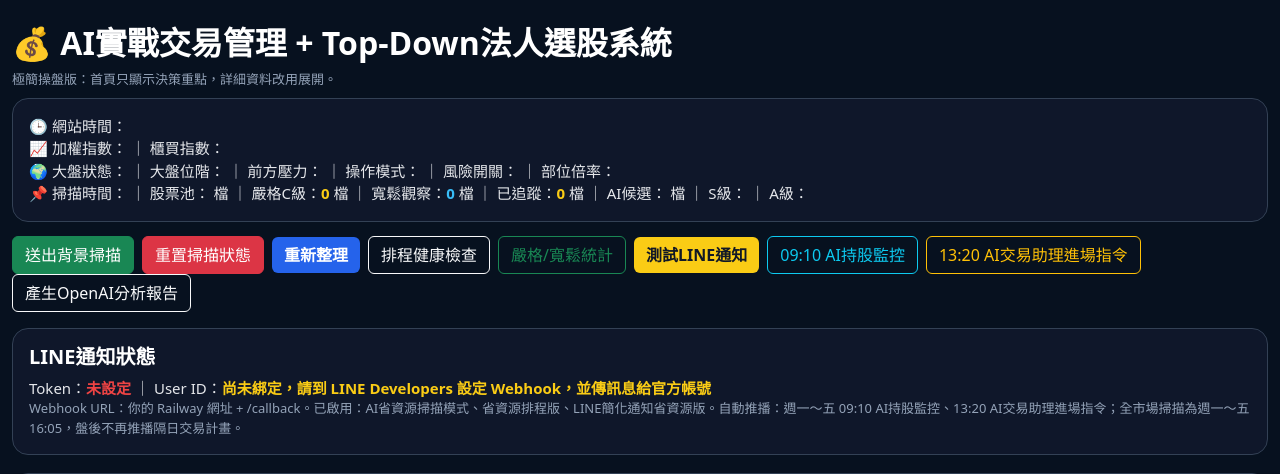
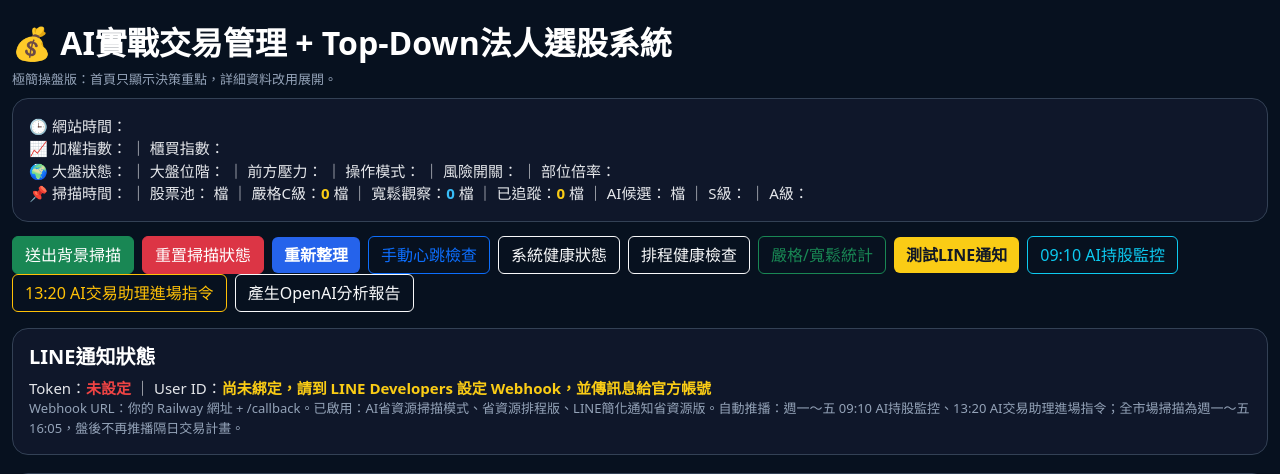
Before and after one commit to dannykao0715-code/stock-ai, a Python web app: template templates/index.html in a window 1280 px wide. Shown: the top 474 px of the page. Run offline with Jinja, Linux system fonts and the light colour scheme; the template is opened without the code that fills it, so the values that code supplies are empty.

Commit message:
Update index.html

```diff
--- a/templates/index.html
+++ b/templates/index.html
@@ -2,7 +2,7 @@
 <html lang="zh-TW">
 <head>
 <meta charset="UTF-8">
-<title>AI實戰交易管理 + Top-Down法人選股系統｜嚴格C級＋寬鬆觀察版</title>
+<title>AI實戰交易管理 + Top-Down法人選股系統｜輕量穩定監控版</title>
 <meta name="viewport" content="width=device-width, initial-scale=1">
 <link href="https://cdn.jsdelivr.net/npm/bootstrap@5.3.0/dist/css/bootstrap.min.css" rel="stylesheet">
 <script>setInterval(function(){ location.reload(); }, 300000);</script>
@@ -18,7 +18,7 @@ body{background:#07111f;color:#e5e7eb;font-size:15px}.container{max-width:1500px
 <div>🌍 大盤狀態：<span class="{% if allow_new_positions %}good{% else %}bad{% endif %}">{{ market_status }}</span> ｜ 大盤位階：{{ market_egg_zone }} ｜ 前方壓力：{{ market_pressure_note }} ｜ 操作模式：<span class="warning">{{ risk_mode }}</span> ｜ 風險開關：{% if allow_new_positions %}<span class="good">{{ risk_switch }}</span>{% else %}<span class="bad">{{ risk_switch }}</span>{% endif %} ｜ 部位倍率：{{ risk_multiplier }}</div>
 <div>📌 掃描時間：{{ scan_updated_at }} ｜ 股票池：{{ stock_pool_count }} 檔 ｜ 嚴格C級：<span class="warning">{{ entry_alerts|length }}</span> 檔 ｜ 寬鬆觀察：<span class="blue">{{ loose_watch_count|default(0) }}</span> 檔 ｜ 已追蹤：<span class="warning">{{ tracks|length }}</span> 檔 ｜ AI候選：{{ candidate_count }} 檔 ｜ S級：{{ s_count }} ｜ A級：{{ a_count }}</div>
 </div>
-<div class="mb-3"><a href="/scan-now" class="btn btn-success me-2">送出背景掃描</a><a href="/reset-scan-status" class="btn btn-danger me-2" onclick="return confirm('確定要重置掃描狀態嗎？')">重置掃描狀態</a><button onclick="location.reload()" class="btn btn-main me-2">重新整理</button><a href="/schedule-health" class="btn btn-outline-light me-2" target="_blank">排程健康檢查</a><a href="/signal-summary" class="btn btn-outline-success me-2" target="_blank">嚴格/寬鬆統計</a><a href="/line-test" class="btn btn-yellow me-2">測試LINE通知</a><a href="/line-open-watch" class="btn btn-outline-info me-2">09:10 AI持股監控</a><a href="/line-preclose" class="btn btn-outline-warning me-2">13:20 AI交易助理進場指令</a><a href="/generate-ai-report" class="btn btn-outline-light">產生OpenAI分析報告</a></div>
+<div class="mb-3"><a href="/scan-now" class="btn btn-success me-2">送出背景掃描</a><a href="/reset-scan-status" class="btn btn-danger me-2" onclick="return confirm('確定要重置掃描狀態嗎？')">重置掃描狀態</a><button onclick="location.reload()" class="btn btn-main me-2">重新整理</button><a href="/heartbeat" class="btn btn-outline-primary me-2" target="_blank">手動心跳檢查</a><a href="/system-health" class="btn btn-outline-light me-2" target="_blank">系統健康狀態</a><a href="/schedule-health" class="btn btn-outline-light me-2" target="_blank">排程健康檢查</a><a href="/signal-summary" class="btn btn-outline-success me-2" target="_blank">嚴格/寬鬆統計</a><a href="/line-test" class="btn btn-yellow me-2">測試LINE通知</a><a href="/line-open-watch" class="btn btn-outline-info me-2">09:10 AI持股監控</a><a href="/line-preclose" class="btn btn-outline-warning me-2">13:20 AI交易助理進場指令</a><a href="/generate-ai-report" class="btn btn-outline-light">產生OpenAI分析報告</a></div>
 <div class="panel"><h5>LINE通知狀態</h5><div>Token：{% if line_token_ready %}<span class="good">已設定</span>{% else %}<span class="bad">未設定</span>{% endif %} ｜ User ID：{% if line_user_ready %}<span class="good">已綁定</span>{% else %}<span class="warning">尚未綁定，請到 LINE Developers 設定 Webhook，並傳訊息給官方帳號</span>{% endif %}</div><div class="muted">Webhook URL：你的 Railway 網址 + /callback。已啟用：AI省資源掃描模式、省資源排程版、LINE簡化通知省資源版。自動推播：週一～五 09:10 AI持股監控、13:20 AI交易助理進場指令；全市場掃描為週一～五 16:05，盤後不再推播隔日交易計畫。</div></div>
 <div class="panel">
 <div class="blue">掃描狀態：{{ scan_message }}</div>
```
